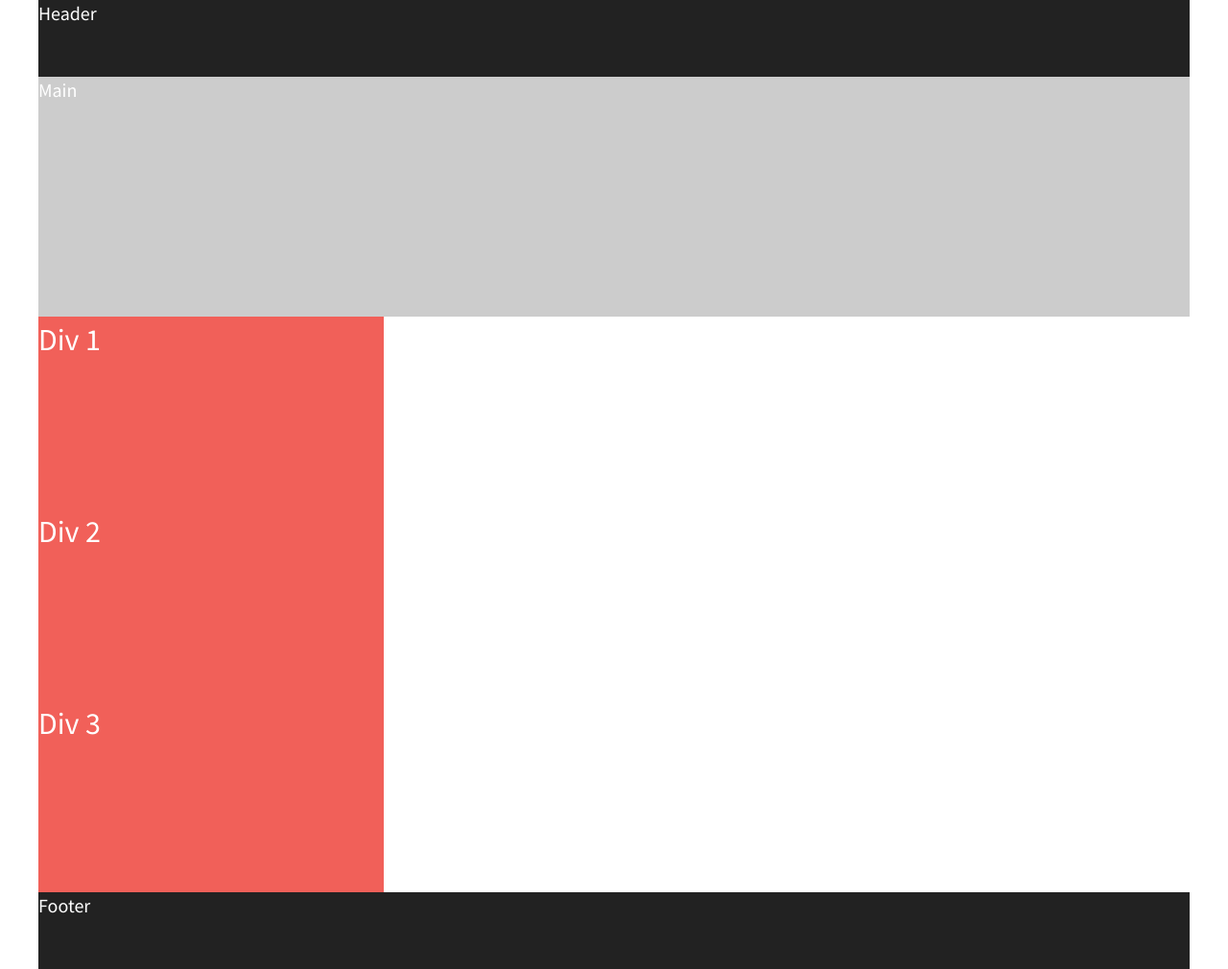
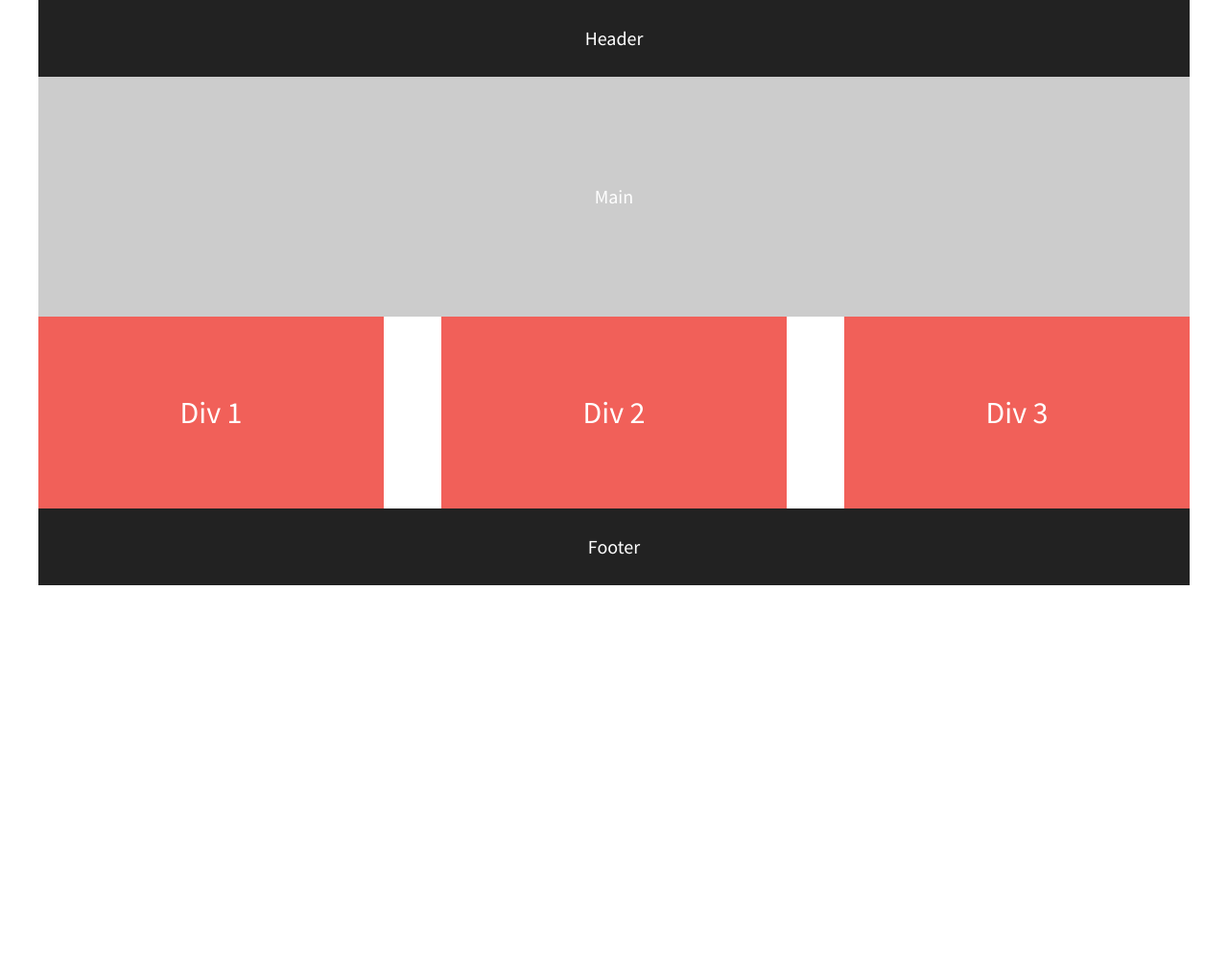
Before and after one commit to torres-ml/Layout-Only-Flexbox-, a plain HTML site: page index.html in a window 1280 px wide. Shown: the whole page at 96% size. After the commit the page ends 800 px from the top, so only its background shows below. Drawn offline with nearby package versions, Linux system fonts and the light colour scheme.

Commit message:
💄Add flexbox to layout

```diff
--- a/css/main.css
+++ b/css/main.css
@@ -125,10 +125,17 @@ main {
 header,
 footer,
 main {
+  display: flex;
+  justify-content: center;
+  align-items: center;
 
 }
 
 .flex-container {
+  display: flex;
+  justify-content: space-between;
+  align-items: center;
+  flex-flow: row wrap;
 
 }
 
@@ -139,6 +146,9 @@ main {
   background-color: #f16059;
   width: 30%;
   height: 200px;
+  display: flex;
+  justify-content: center;
+  align-items: center;
 }
 
 /* ==========================================================================
```
